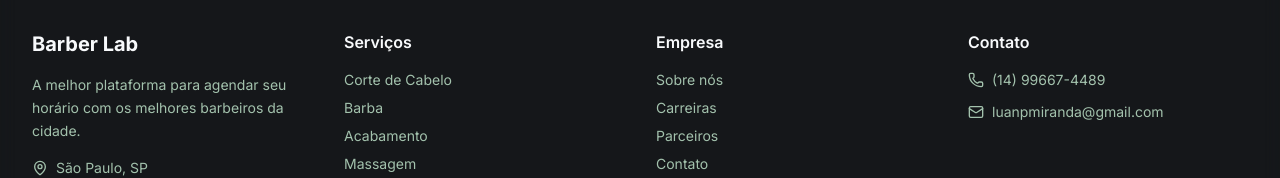
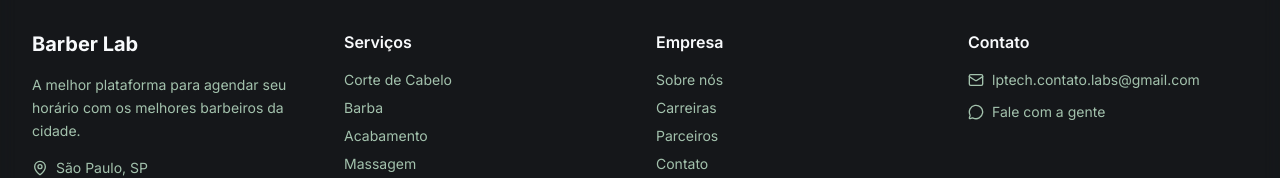
Before and after one commit to LuanPaD/BarberLab, a Next.js app: page / in a window 1280 px wide. Shown: the part 1106-1284 px from the top of the page. Built offline with nearby package versions, Linux system fonts and the light colour scheme; no server answers; the database is empty; what @bprogress/next would draw is missing.

Commit message:
fix(footer): troca contato pessoal pelo canal institucional

```diff
--- a/app/_components/footer.tsx
+++ b/app/_components/footer.tsx
@@ -1,5 +1,5 @@
 import { CardContent } from "./ui/card"
-import { MapPinIcon, PhoneIcon, MailIcon } from "lucide-react"
+import { MapPinIcon, MessageCircleIcon, MailIcon } from "lucide-react"
 import Link from "next/link"
 
 const Footer = () => {
@@ -119,12 +119,22 @@ const Footer = () => {
                 <h4 className="font-semibold">Contato</h4>
                 <div className="text-muted-foreground space-y-3 text-sm">
                   <div className="flex items-center gap-2">
-                    <PhoneIcon className="h-4 w-4" />
-                    <span>(14) 99667-4489</span>
+                    <MailIcon className="h-4 w-4" />
+                    <a
+                      href="mailto:lptech.contato.labs@gmail.com"
+                      className="hover:text-primary transition-colors"
+                    >
+                      lptech.contato.labs@gmail.com
+                    </a>
                   </div>
                   <div className="flex items-center gap-2">
-                    <MailIcon className="h-4 w-4" />
-                    <span>luanpmiranda@gmail.com</span>
+                    <MessageCircleIcon className="h-4 w-4" />
+                    <Link
+                      href="/contato"
+                      className="hover:text-primary transition-colors"
+                    >
+                      Fale com a gente
+                    </Link>
                   </div>
                 </div>
               </div>
```
